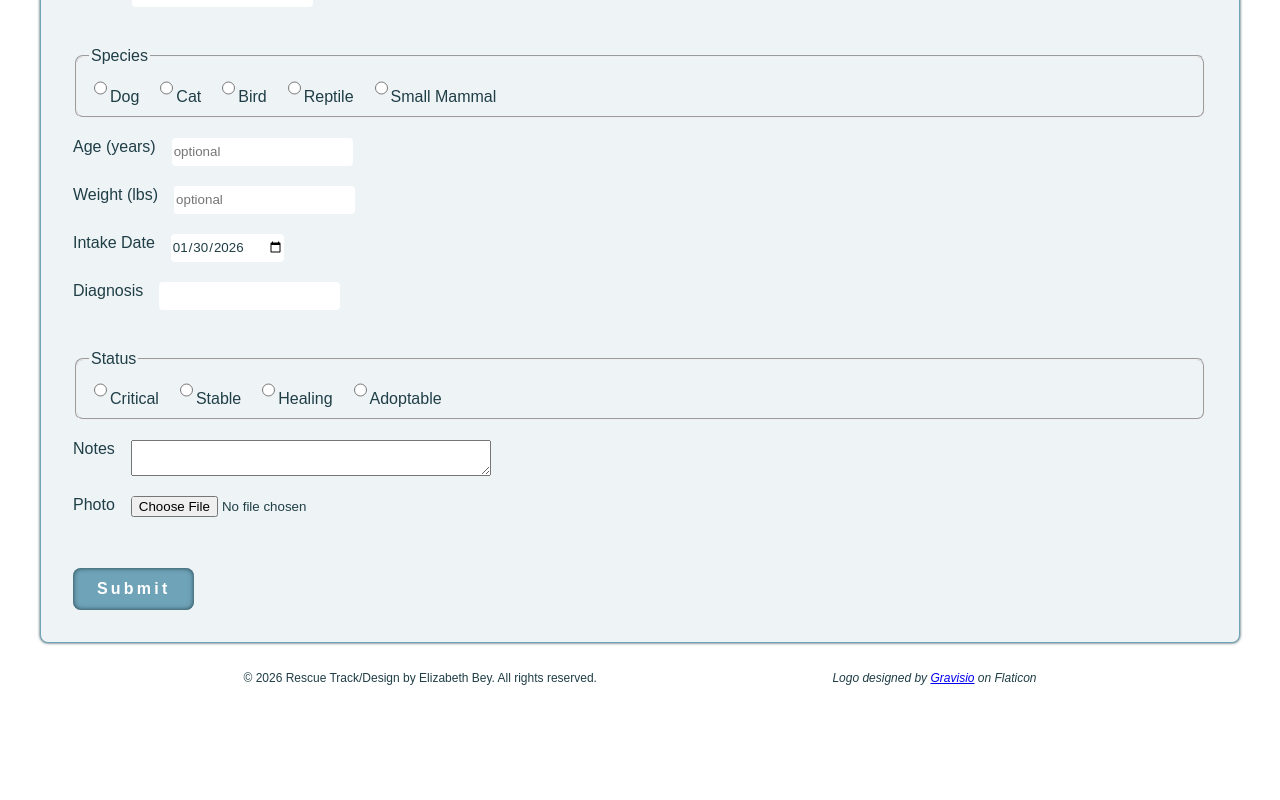
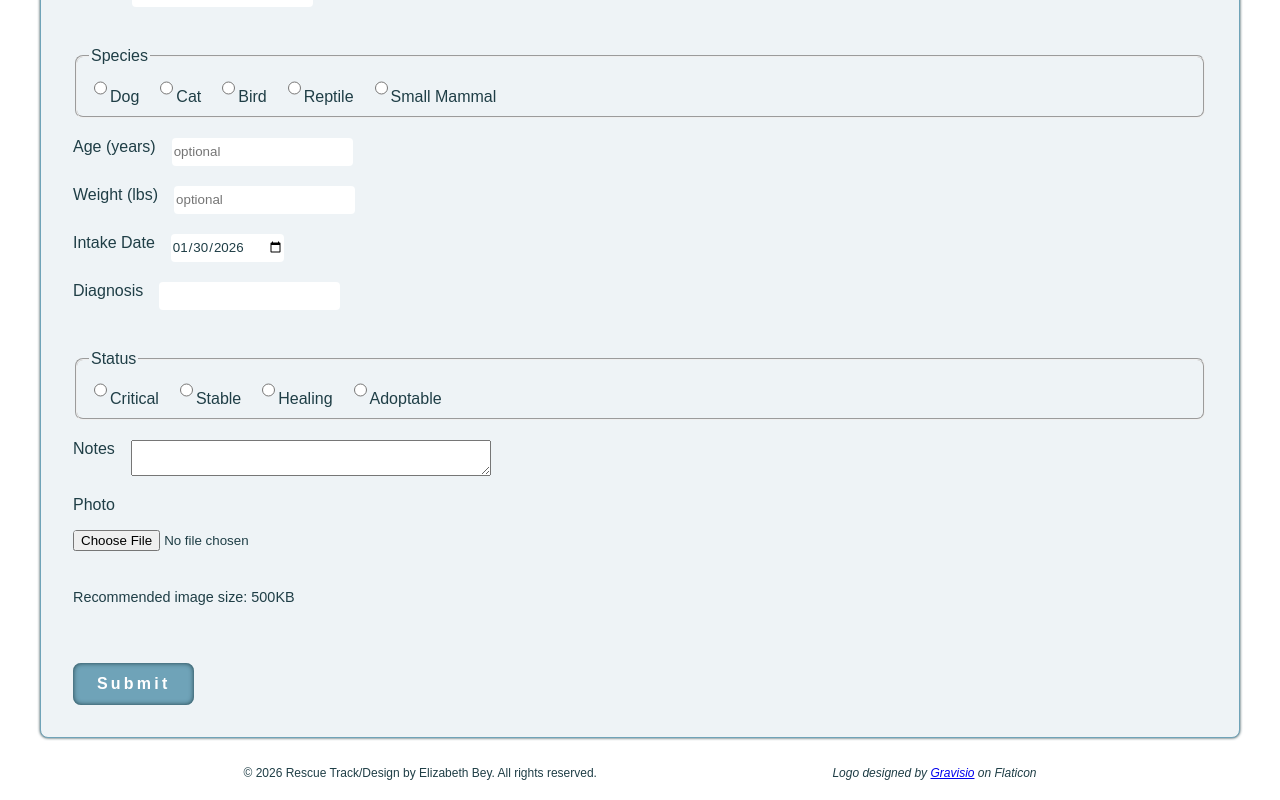
Before and after one commit to ebey04/animalRescueApp, a React (Vite) app: page /intake-form in a window 1280 px wide. Shown: the part 351-1151 px from the top of the page. Before the commit the page ends 1056 px from the top, so only its background shows below. Built offline with nearby package versions, Linux system fonts and the light colour scheme.

Commit message:
feat(intakeForm): add note re: photo size limit & add if statement to prevent large imgs uploading

```diff
--- a/src/Intake Form/IntakeForm.jsx
+++ b/src/Intake Form/IntakeForm.jsx
@@ -44,6 +44,10 @@ export default function IntakeForm() {
         const file = e.target.files[0];
         if (!file) return;
 
+        if (file.size > 1000000) {
+            alert('File size exceeds 1MB. Please choose a smaller image.');
+            return;
+        }
         const base64Image = await fileToBase64(file);
 
         setFormData(prev => ({
@@ -136,10 +140,11 @@ export default function IntakeForm() {
                     className={styles.textarea} />
                 </div>
 
-                <div className={styles.animalInput}>
+                <div className={`${styles.animalInput} ${styles.photoInput}`}>
                     <label htmlFor="photo">Photo</label>
                     <input type="file" id="photo" name="photo" onChange={handlePhotoChange} accept="image/*"
                     className={styles.fileInput} />
+                    <p>Recommended image size: 500KB</p>
                 </div>
 
                 <Button type="submit" className={styles.submitBtn}>Submit</Button>
--- a/src/Intake Form/IntakeForm.module.css
+++ b/src/Intake Form/IntakeForm.module.css
@@ -27,6 +27,15 @@
     gap: 1rem;
 }
 
+.photoInput {
+    flex-direction: column;
+}
+
+.photoInput p {
+    font-size: 0.9rem;
+    color: var(--text-color);
+}
+
 .submitBtn{
     max-width: fit-content;
     letter-spacing: .2rem;
```
